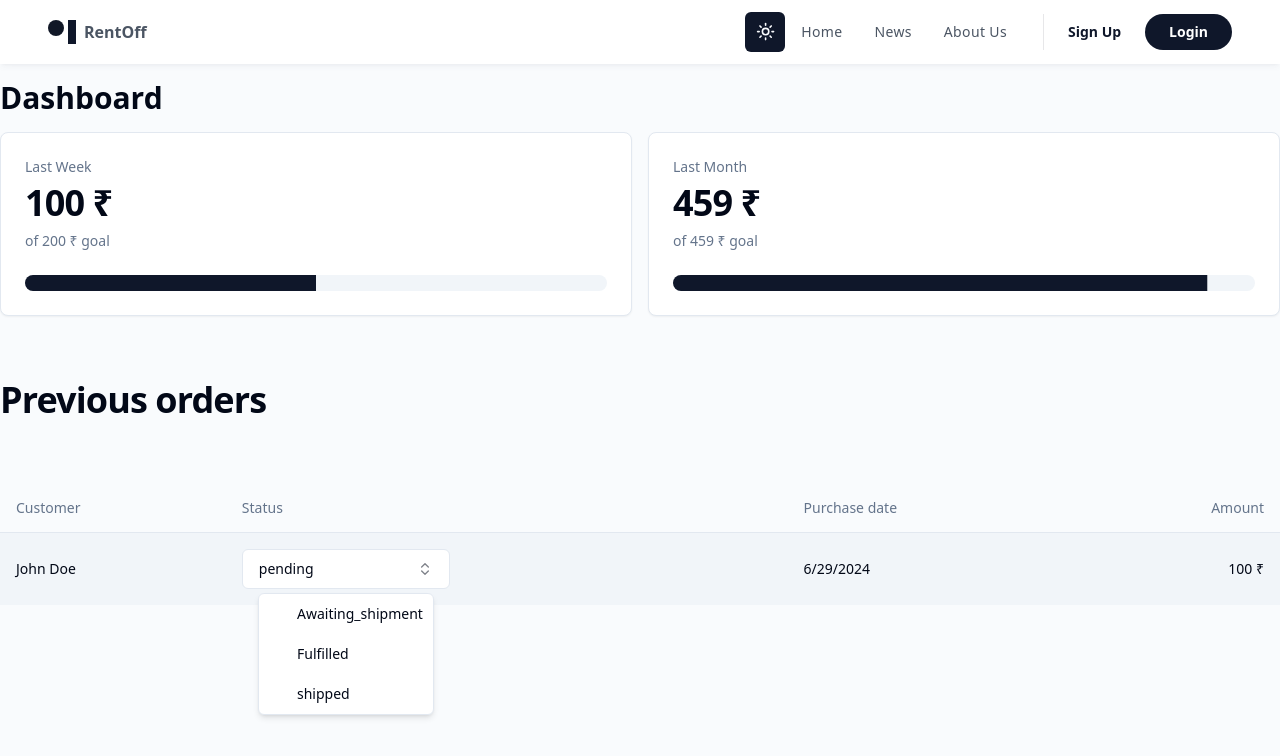
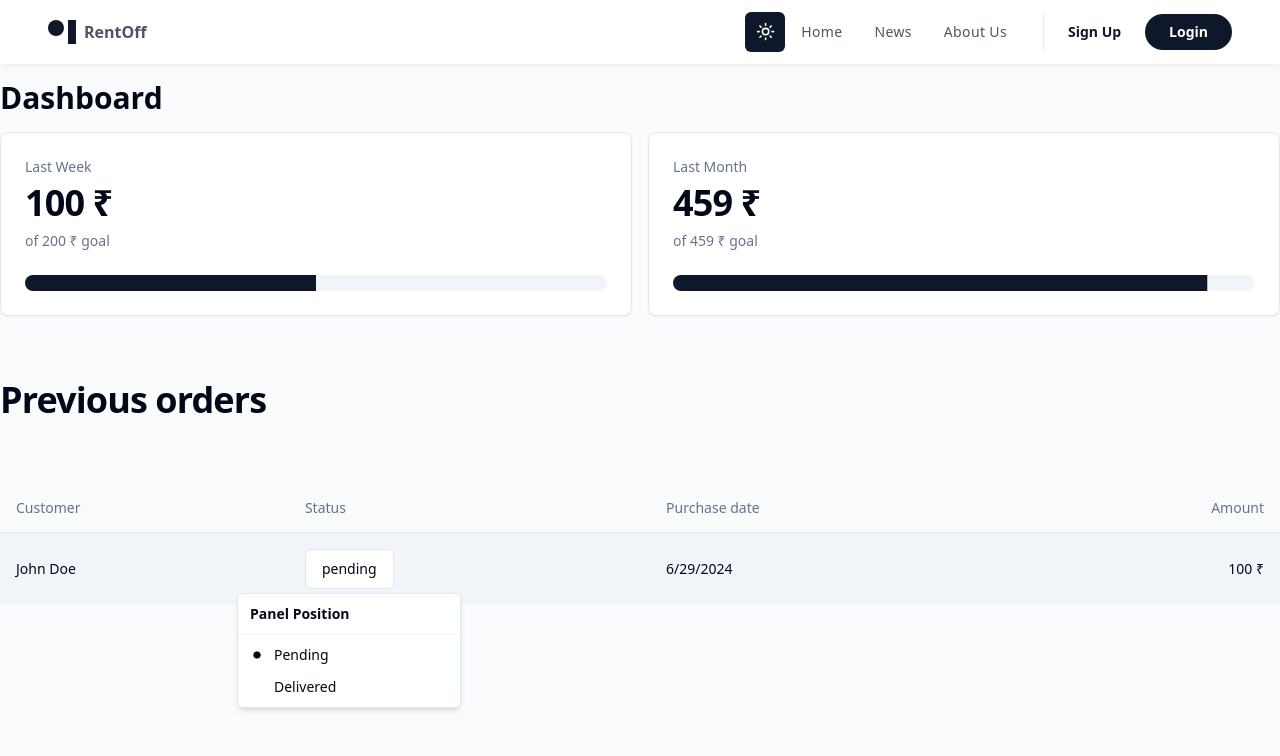
Before and after one commit to SiddharthJiyani/Furniture-Renting-Odoo-Combat, a Next.js app in the folder odoo-frontend/: page /dashboard in a window 1280 px wide. Both pictures are taken after a click on the button "pending". Shown: the top 756 px of the page. Built offline with nearby package versions, Linux system fonts and the light colour scheme.

Commit message:
update dashboard

```diff
--- a/odoo-frontend/src/app/dashboard/page.jsx
+++ b/odoo-frontend/src/app/dashboard/page.jsx
@@ -1,4 +1,5 @@
-import React from 'react'
+"use client"
+import React, { useState } from 'react'
 import {
     Card,
     CardContent,
@@ -34,7 +35,7 @@ import StatusDropdown from './statusDropdown'
   ]
 
 const Page = () => {
-
+    const [position, setPosition] = useState('pending')
     const weeklyGoal = 200
     const lastWeekSum = 100
     const lastMonthSum = 459
@@ -112,7 +113,7 @@ const Page = () => {
                   </div>
                 </TableCell>
                 <TableCell className='hidden sm:table-cell'>
-                  <StatusDropdown id={order.id} orderStatus={order.status} />
+                  <StatusDropdown id={order.id} orderStatus={order.status} position={position} setPosition={setPosition} />
                 </TableCell>
                 <TableCell className='hidden md:table-cell'>
                   {order.createdAt.toLocaleDateString()}
--- a/odoo-frontend/src/app/dashboard/statusDropdown.jsx
+++ b/odoo-frontend/src/app/dashboard/statusDropdown.jsx
@@ -1,68 +1,34 @@
+"use client"
 
-'use client'
+import  React, { useState } from "react"
 
-import { Button } from '@/components/ui/button'
+import { Button } from "@/components/ui/button"
 import {
   DropdownMenu,
   DropdownMenuContent,
-  DropdownMenuItem,
+  DropdownMenuLabel,
+  DropdownMenuRadioGroup,
+  DropdownMenuRadioItem,
+  DropdownMenuSeparator,
   DropdownMenuTrigger,
-} from '@/components/ui/dropdown-menu'
-import { cn } from '@/lib/utils'
-import { Check, ChevronsUpDown } from 'lucide-react'
-import { useRouter } from 'next/navigation'
+} from "@/components/ui/dropdown-menu"
 
-// const LABEL_MAP: Record<keyof typeof OrderStatus, string> = {
-//   awaiting_shipment: 'Awaiting Shipment',
-//   fulfilled: 'Fulfilled',
-//   shipped: 'Shipped',
-// }
-
-const OrderStatus = { Awaiting_shipment: 'awaiting_shipment', Fulfilled: 'fulfilled', shipped: 'shipped' }
+export default function StatusDropdown({position, setPosition}) {
 
 
-
-
-const StatusDropdown = ({
-  id , orderStatus
-}) => {
-  const router = useRouter()
-
-//
   return (
-    <DropdownMenu >
+    <DropdownMenu>
       <DropdownMenuTrigger asChild>
-        <Button
-          variant='outline'
-          className='w-52 flex justify-between items-center'>
-            {orderStatus}
-          <ChevronsUpDown className='ml-2 h-4 w-4 shrink-0 opacity-50' />
-        </Button>
+        <Button variant="outline">{position}</Button>
       </DropdownMenuTrigger>
-      <DropdownMenuContent className='p-0'>
-        {Object.keys(OrderStatus).map((status) => (
-          <DropdownMenuItem
-            key={status}
-            className={cn(
-              'flex text-sm gap-1 items-center p-2.5 cursor-default hover:bg-zinc-100',
-              {
-                'bg-zinc-100': orderStatus === status,
-              }
-            )}
-            onClick={() => {}}>
-            <Check
-              className={cn(
-                'mr-2 h-4 w-4 text-primary',
-                orderStatus === status ? 'opacity-100' : 'opacity-0'
-              )}
-            />
-
-            {status}
-          </DropdownMenuItem>
-        ))}
+      <DropdownMenuContent className="w-56">
+        <DropdownMenuLabel>Panel Position</DropdownMenuLabel>
+        <DropdownMenuSeparator />
+        <DropdownMenuRadioGroup value={position} onValueChange={setPosition}>
+          <DropdownMenuRadioItem value="pending">Pending</DropdownMenuRadioItem>
+          <DropdownMenuRadioItem value="delivered">Delivered</DropdownMenuRadioItem>
+        </DropdownMenuRadioGroup>
       </DropdownMenuContent>
     </DropdownMenu>
   )
 }
-
-export default StatusDropdown
```
